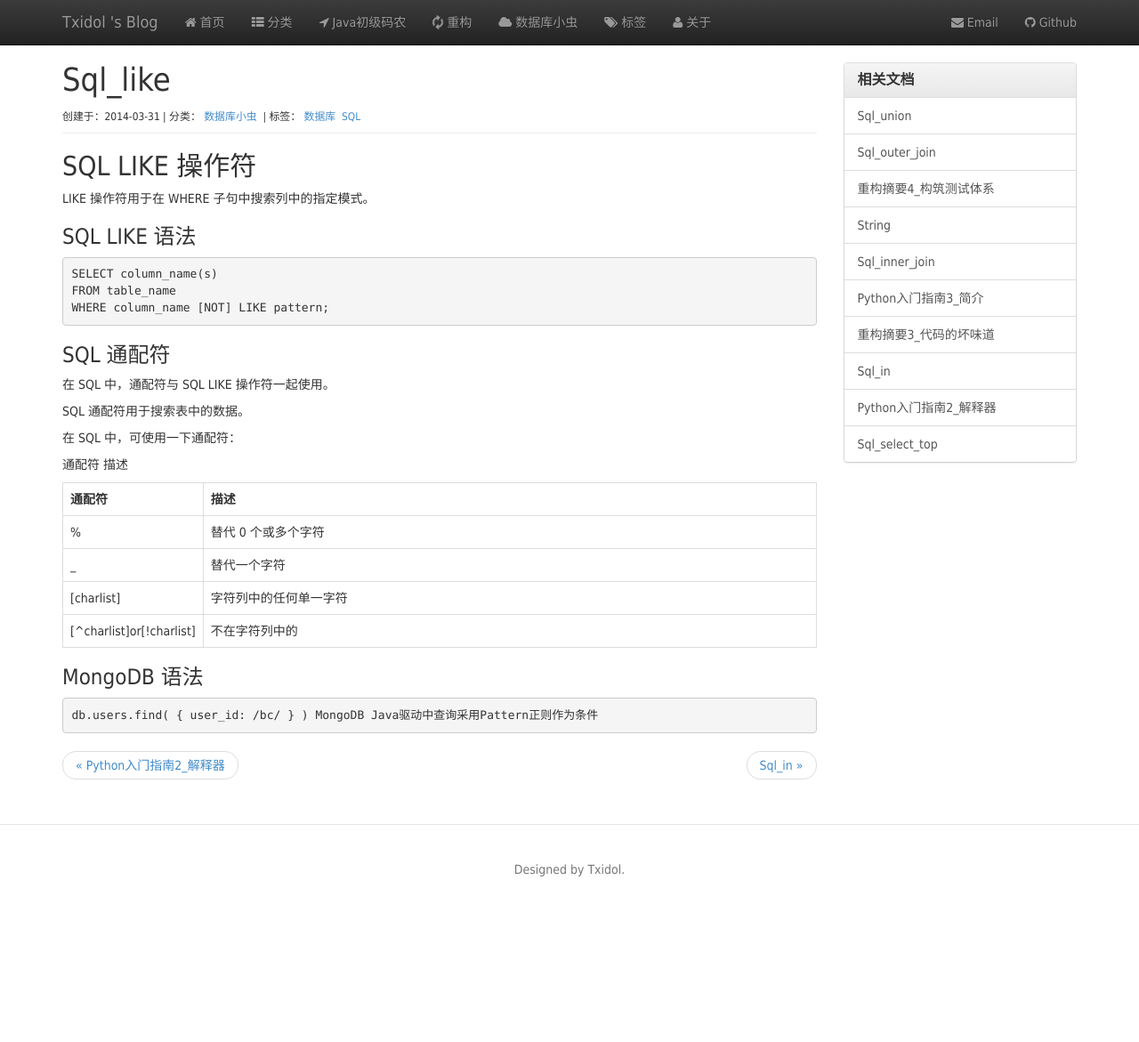
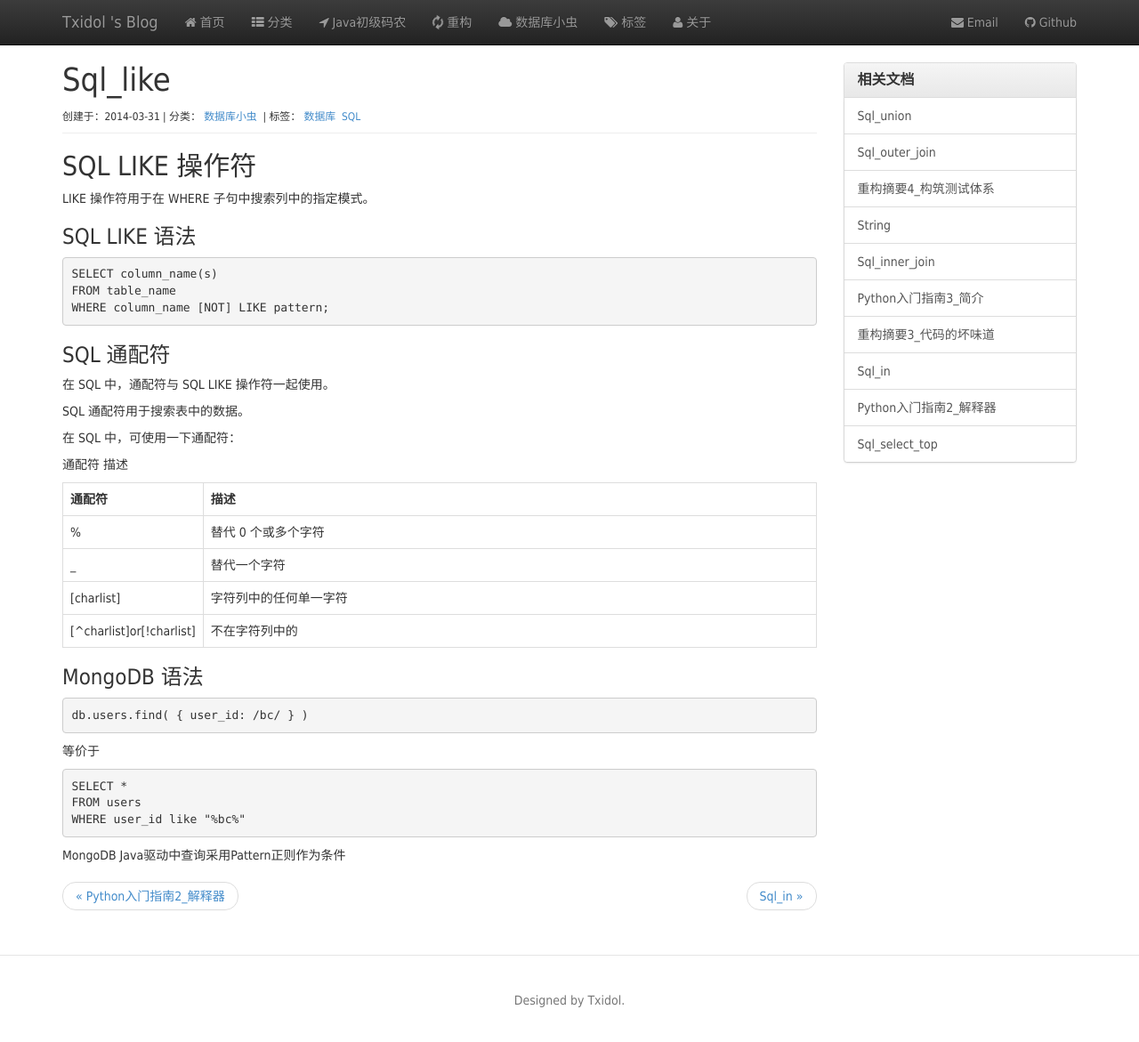
Before and after one commit to txidol/txidol.github.io, a Jekyll site: the page built from 数据库小虫/_posts/2014-3-31-SQL_LIKE.md, in a window 1280 px wide and 1174 px high. Shown: the top 1171 px of the window at 89% size. Built offline with Jekyll 4.4.1, drawn with Linux system fonts in a browser that asks for light colours; nearby versions of some CDN libraries; Markdown is read by kramdown in place of the engine named in the settings.

Commit message:
Update 2014-3-31-SQL_LIKE.md

```diff
--- a/数据库小虫/_posts/2014-3-31-SQL_LIKE.md
+++ b/数据库小虫/_posts/2014-3-31-SQL_LIKE.md
@@ -42,5 +42,13 @@ SQL 通配符用于搜索表中的数据。
 	</tr>
 </table>
 ###MongoDB 语法
+
 	db.users.find( { user_id: /bc/ } )
+
+等价于
+
+	SELECT *
+	FROM users
+	WHERE user_id like "%bc%"
+
 MongoDB Java驱动中查询采用Pattern正则作为条件
```
